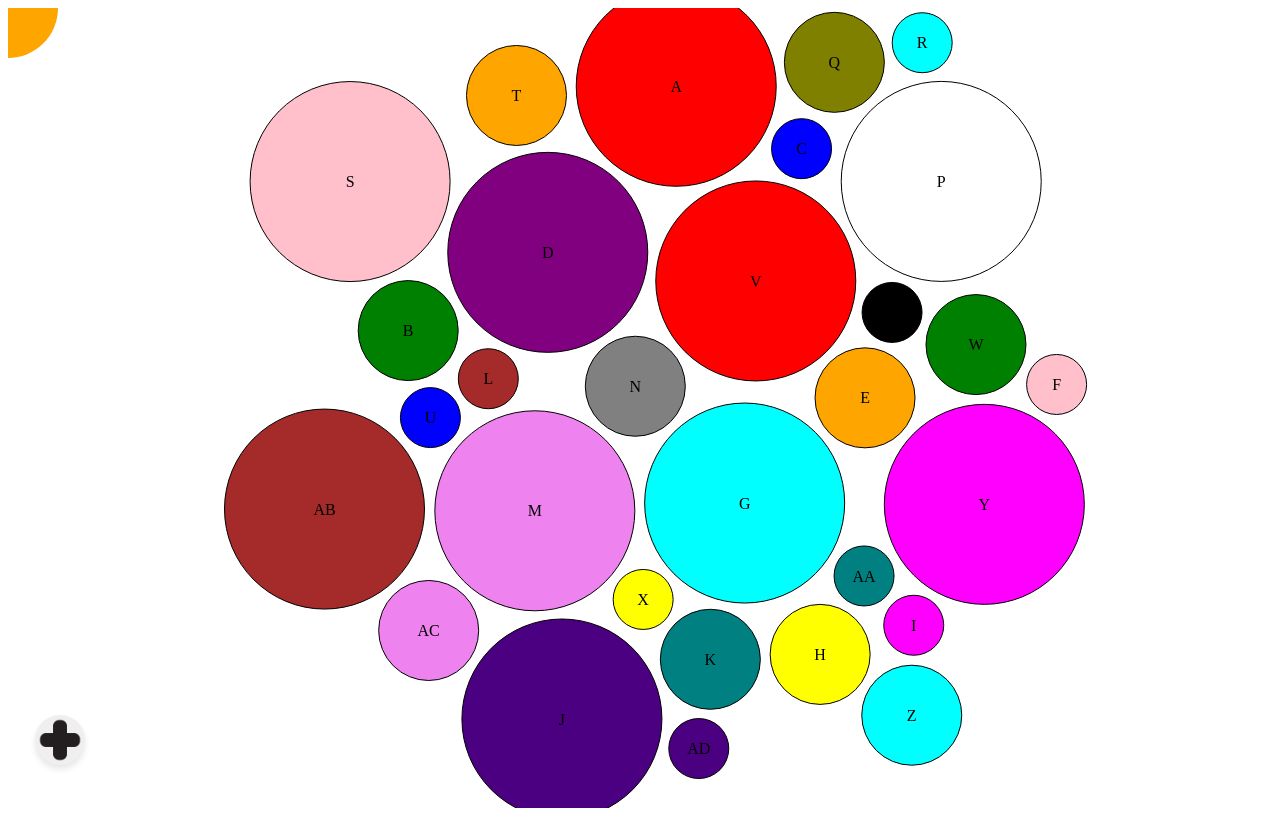
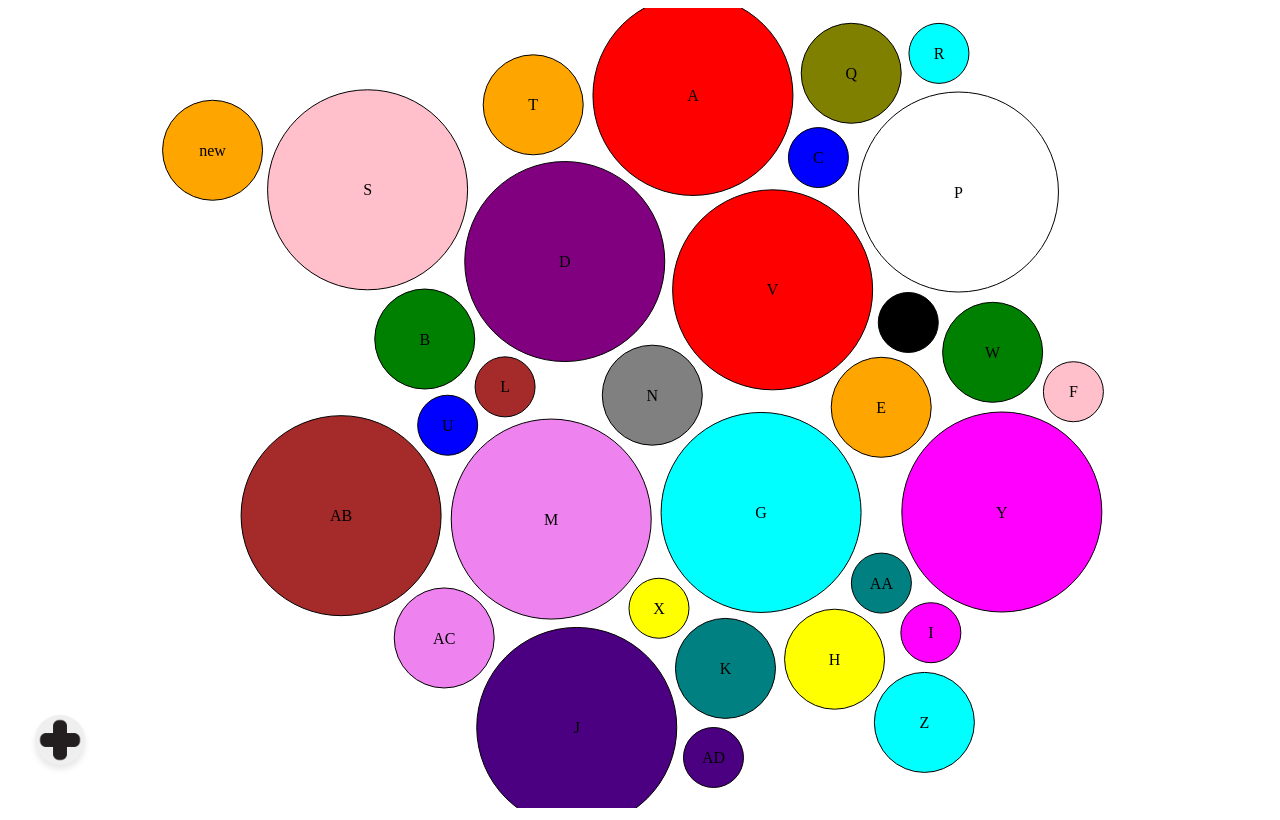
Before and after one commit to Shakthi-Viviyn/bubble-manager-v2, a plain HTML site: page index.html in a window 1280 px wide. Both pictures are taken after a click on the button 60 px from the left and 740 px from the top of the page. Drawn offline with nearby package versions, Linux system fonts and the light colour scheme.

Commit message:
add functionality working

```diff
--- a/index.html
+++ b/index.html
@@ -12,6 +12,5 @@
     <button id="addBtn"></button>
 </body>
 <script src="https://cdn.jsdelivr.net/npm/d3@7"></script>
-<script src="https://code.jquery.com/jquery-3.7.1.slim.min.js" integrity="sha256-kmHvs0B+OpCW5GVHUNjv9rOmY0IvSIRcf7zGUDTDQM8=" crossorigin="anonymous"></script>
 <script type="module" src="index.js"></script>
 </html>
--- a/index.js
+++ b/index.js
@@ -4,7 +4,7 @@ let svgWidth = document.querySelector("svg").clientWidth;
 let svgHeight = document.querySelector("svg").clientHeight;
 console.log(svgWidth, svgHeight);
 
-let nodes = [
+var nodes = [
   { id: "A", x: 100, y: 100, r: 100, c: "red" },
   { id: "B", x: 200, y: 200, r: 50, c: "green" },
   { id: "C", x: 300, y: 300, r: 30, c: "blue" },
@@ -37,7 +37,7 @@ let nodes = [
   { id: "AD", x: 300, y: 700, r: 30, c: "indigo" },
 ];
 
-let node = svg.selectAll(".node")
+var node = svg.selectAll(".node")
   .data(nodes)
   .enter()
   .append("g")
@@ -61,7 +61,9 @@ let simulation = d3.forceSimulation(nodes)
     .force("collide", d3.forceCollide(d => d.r + 5).strength(0.8))
 
 simulation.on("tick", () => {
-  node.attr("transform", d => `translate(${d.x}, ${d.y})`)
+  node.attr("transform", d => {
+    console.log(d)
+    return `translate(${d.x}, ${d.y})`})
   if (simulation.alpha() < 0.001) {
     simulation.stop();
   }
@@ -88,19 +90,17 @@ function dragended(event, d) {
   d.fy = null;
 }
 
-console.log(node);
+function attachHoverListeners(elm){
+
   let hoverElemOrigRad = 0;
 
-svg.selectAll(".node").each(function(d, i) {
-  const gElement = d3.select(this);
-
-  gElement.on("mouseenter", (event, d) => {
+  elm.on("mouseenter", (event, d) => {
     event.stopPropagation();
     hoverElemOrigRad = d.r;
     if (d.r !== 100){
       d.r = 100;
-      gElement.raise();
-      gElement.select("circle").transition().duration(500).attr("r", d.r);
+      elm.raise();
+      elm.select("circle").transition().duration(500).attr("r", d.r);
       setTimeout(() => {
         simulation.force("collide", d3.forceCollide(d => d.r + 5).strength(0.5));
         simulation.alpha(0.1).restart();
@@ -108,11 +108,11 @@ svg.selectAll(".node").each(function(d, i) {
     }
   });
 
-  gElement.on("mouseleave", (event, d) => {
+  elm.on("mouseleave", (event, d) => {
     event.stopPropagation();
     if (hoverElemOrigRad !== 100){
       d.r = hoverElemOrigRad;
-      gElement.select("circle").transition().duration(500).attr("r", d.r);
+      elm.select("circle").transition().duration(500).attr("r", d.r);
       setTimeout(() => {
         simulation.force("collide", d3.forceCollide(d => d.r + 5).strength(0.8));
         simulation.alpha(0.1).restart();
@@ -120,40 +120,38 @@ svg.selectAll(".node").each(function(d, i) {
     }
   });
 
+}
+
+svg.selectAll(".node").each(function(d, i) {
+  attachHoverListeners(d3.select(this));
 });
 
-let state = "attract";
-$("button").on("click", () => {
-    if (state === "attract"){
-        simulation.force("x", null);
-        simulation.force("y", null);
-        simulation.force("radial", d3.forceRadial(300, 700, 400));
-        simulation.alpha(0.5).restart();
-        state = "radial";
-    }else{
-        simulation.force("x", d3.forceX(0).strength(0.05));
-        simulation.force("y", d3.forceY(0).strength(0.05));
-        simulation.force("radial", null);
-        simulation.alpha(0.5).restart();
-        state = "attract";
-    }
-    nodes.push({id: "New", x: 0, y: 0, r: 50, c: "orange"});
-    console.log(nodes);
-    let newNode = svg.selectAll(".node")
-        .data(nodes)
-        .enter()
-        .append("g")
+
+document.getElementById("addBtn").addEventListener("click", () => {
+
+    let newData = {id:"new", x: 0, y: 0, r: 50, c: "orange"};
+    nodes.push(newData);
+    let newNode = svg.append("g")
+                  .data([newData])
                   .attr("class", "node")
-        .attr("transform", d => `translate(${d.x}, ${d.y})`)
-        .append("circle")
+                  .attr("transform", d => `translate(${d.x}, ${d.y})`);
+    newNode.append("circle")
           .attr("r", d => d.r)
           .attr("fill", d => d.c || "grey")
-        .append("text")
+          .attr("stroke", "black");
+    newNode.append("text")
           .text(d => d.id)
           .attr("text-anchor", "middle")
           .attr("dy", ".35em");
 
-      node = node.merge(newNode);
-      simulation = simulation.nodes(node)
+    attachHoverListeners(newNode);
+    node = svg.selectAll(".node");
+    simulation.nodes(nodes);
+
+    node.call(d3.drag()
+        .on("start", dragstarted)
+        .on("drag", dragged)
+        .on("end", dragended));
     simulation.alpha(0.2).restart();
+
 });
```
Also changed, not shown: temp.js (+15 -0 lines). Lines whose indentation alone changed are shown as unchanged.
